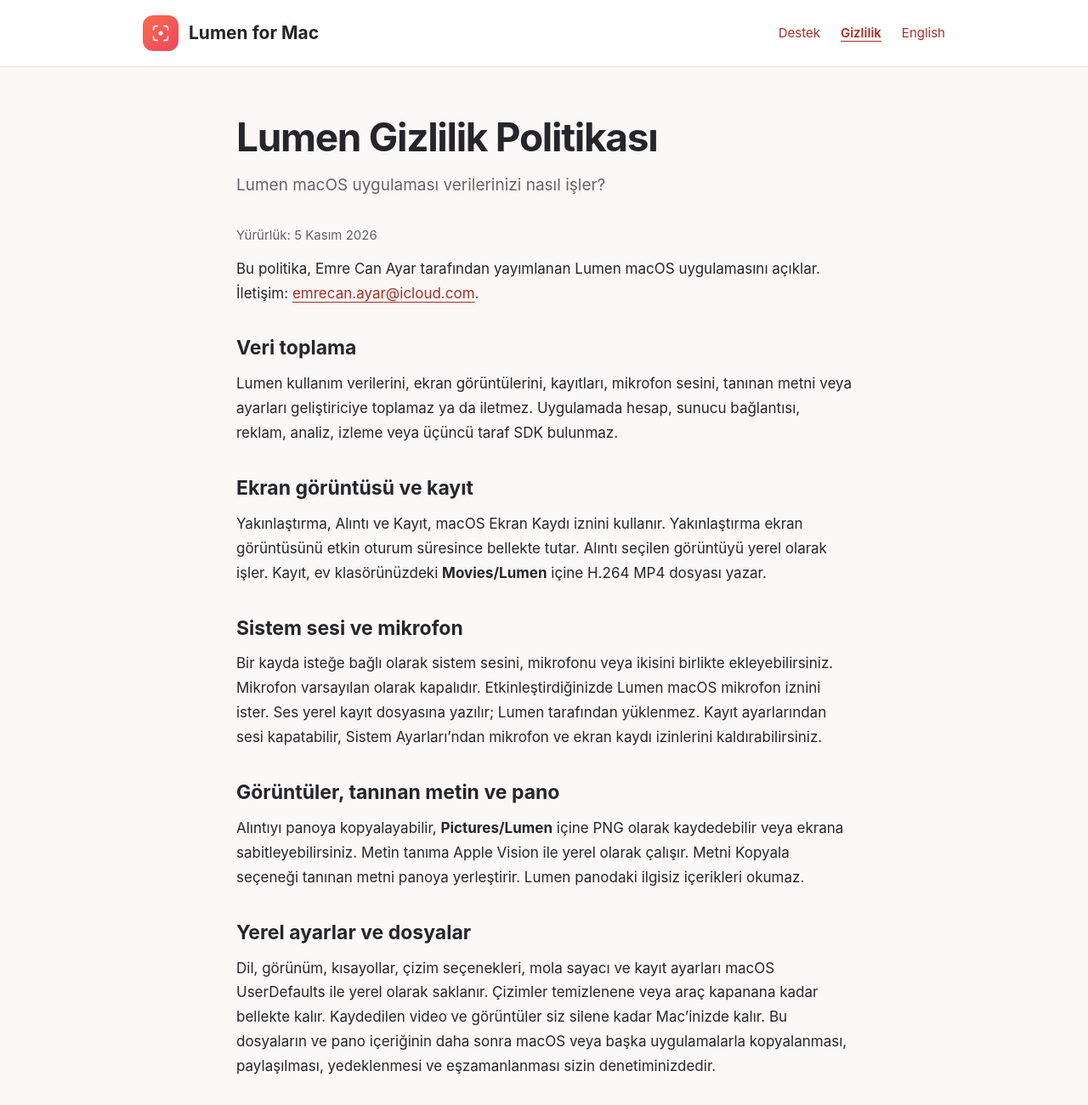
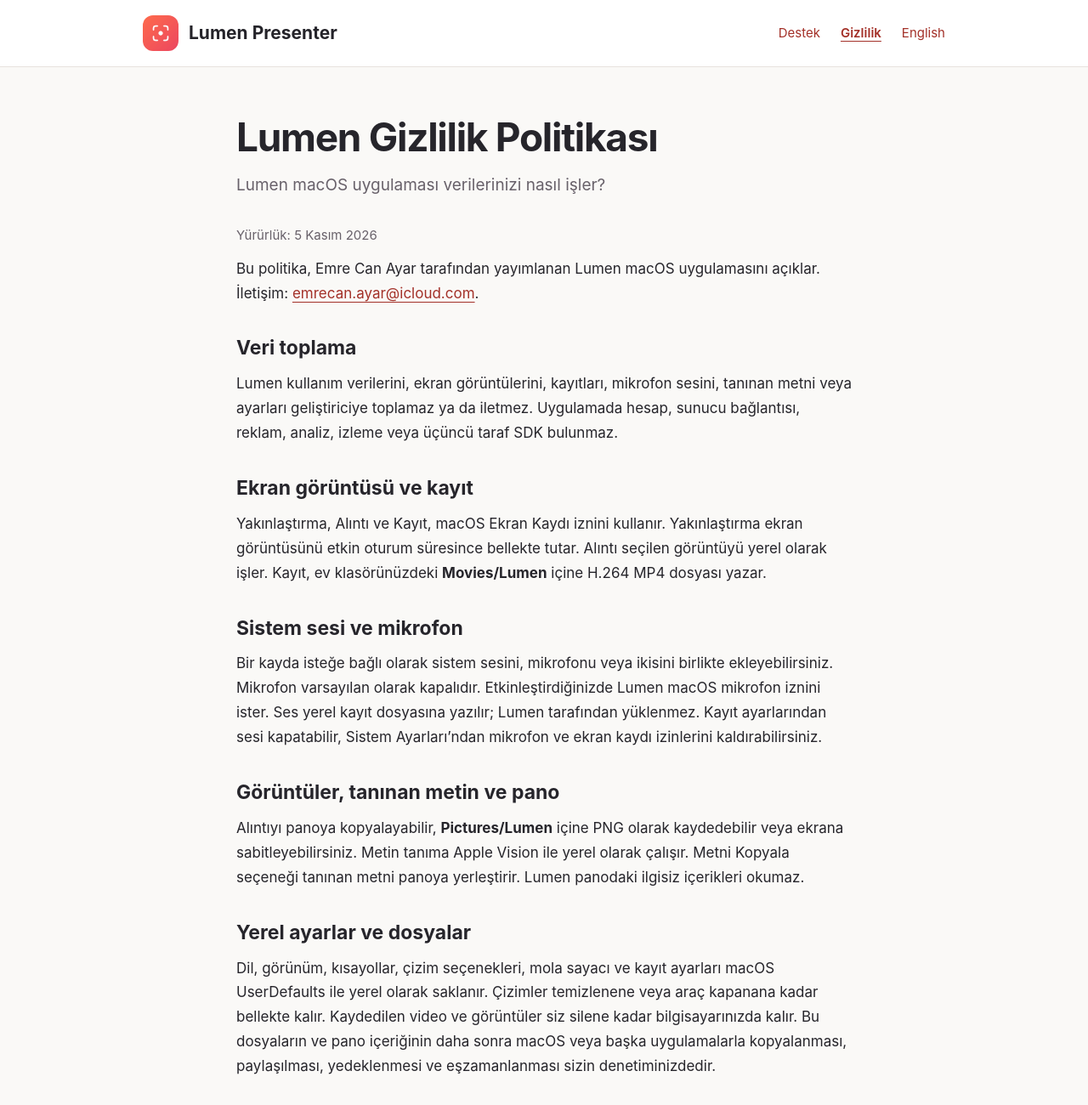
Before and after one commit to emrecanayar/lumen-support, a plain HTML site: page privacy-tr.html in a window 1280 px wide. Shown: the top 1300 px of the page at 85% size. Drawn offline with Linux system fonts and the light colour scheme.

Commit message:
Update privacy-tr.html

```diff
--- a/privacy-tr.html
+++ b/privacy-tr.html
@@ -1,10 +1,10 @@
-<!doctype html><html lang="tr"><head><meta charset="utf-8"><meta name="viewport" content="width=device-width,initial-scale=1"><title>Lumen Gizlilik Politikası</title><meta name="description" content="Lumen macOS uygulaması verilerinizi nasıl işler?"><link rel="icon" href="/lumen-support/icon.png"><link rel="stylesheet" href="/lumen-support/site.css"></head><body><header><nav aria-label="Ana gezinme"><a class="brand" href="/lumen-support/support-tr.html"><img src="/lumen-support/icon.png" width="42" height="42" alt="">Lumen for Mac</a><a href="/lumen-support/support-tr.html" >Destek</a><a href="/lumen-support/privacy-tr.html" aria-current="page">Gizlilik</a><a href="/lumen-support/privacy-en.html" lang="en" hreflang="en">English</a></nav></header><main><h1>Lumen Gizlilik Politikası</h1><p class="lede">Lumen macOS uygulaması verilerinizi nasıl işler?</p>
+<!doctype html><html lang="tr"><head><meta charset="utf-8"><meta name="viewport" content="width=device-width,initial-scale=1"><title>Lumen Gizlilik Politikası</title><meta name="description" content="Lumen macOS uygulaması verilerinizi nasıl işler?"><link rel="icon" href="/lumen-support/icon.png"><link rel="stylesheet" href="/lumen-support/site.css"></head><body><header><nav aria-label="Ana gezinme"><a class="brand" href="/lumen-support/support-tr.html"><img src="/lumen-support/icon.png" width="42" height="42" alt="">Lumen Presenter</a><a href="/lumen-support/support-tr.html" >Destek</a><a href="/lumen-support/privacy-tr.html" aria-current="page">Gizlilik</a><a href="/lumen-support/privacy-en.html" lang="en" hreflang="en">English</a></nav></header><main><h1>Lumen Gizlilik Politikası</h1><p class="lede">Lumen macOS uygulaması verilerinizi nasıl işler?</p>
 <p class="date">Yürürlük: 5 Kasım 2026</p><p>Bu politika, Emre Can Ayar tarafından yayımlanan Lumen macOS uygulamasını açıklar. İletişim: <a href="mailto:emrecan.ayar@icloud.com">emrecan.ayar@icloud.com</a>.</p>
 <h2>Veri toplama</h2><p>Lumen kullanım verilerini, ekran görüntülerini, kayıtları, mikrofon sesini, tanınan metni veya ayarları geliştiriciye toplamaz ya da iletmez. Uygulamada hesap, sunucu bağlantısı, reklam, analiz, izleme veya üçüncü taraf SDK bulunmaz.</p>
 <h2>Ekran görüntüsü ve kayıt</h2><p>Yakınlaştırma, Alıntı ve Kayıt, macOS Ekran Kaydı iznini kullanır. Yakınlaştırma ekran görüntüsünü etkin oturum süresince bellekte tutar. Alıntı seçilen görüntüyü yerel olarak işler. Kayıt, ev klasörünüzdeki <strong>Movies/Lumen</strong> içine H.264 MP4 dosyası yazar.</p>
 <h2>Sistem sesi ve mikrofon</h2><p>Bir kayda isteğe bağlı olarak sistem sesini, mikrofonu veya ikisini birlikte ekleyebilirsiniz. Mikrofon varsayılan olarak kapalıdır. Etkinleştirdiğinizde Lumen macOS mikrofon iznini ister. Ses yerel kayıt dosyasına yazılır; Lumen tarafından yüklenmez. Kayıt ayarlarından sesi kapatabilir, Sistem Ayarları’ndan mikrofon ve ekran kaydı izinlerini kaldırabilirsiniz.</p>
 <h2>Görüntüler, tanınan metin ve pano</h2><p>Alıntıyı panoya kopyalayabilir, <strong>Pictures/Lumen</strong> içine PNG olarak kaydedebilir veya ekrana sabitleyebilirsiniz. Metin tanıma Apple Vision ile yerel olarak çalışır. Metni Kopyala seçeneği tanınan metni panoya yerleştirir. Lumen panodaki ilgisiz içerikleri okumaz.</p>
-<h2>Yerel ayarlar ve dosyalar</h2><p>Dil, görünüm, kısayollar, çizim seçenekleri, mola sayacı ve kayıt ayarları macOS UserDefaults ile yerel olarak saklanır. Çizimler temizlenene veya araç kapanana kadar bellekte kalır. Kaydedilen video ve görüntüler siz silene kadar Mac’inizde kalır. Bu dosyaların ve pano içeriğinin daha sonra macOS veya başka uygulamalarla kopyalanması, paylaşılması, yedeklenmesi ve eşzamanlanması sizin denetiminizdedir.</p>
+<h2>Yerel ayarlar ve dosyalar</h2><p>Dil, görünüm, kısayollar, çizim seçenekleri, mola sayacı ve kayıt ayarları macOS UserDefaults ile yerel olarak saklanır. Çizimler temizlenene veya araç kapanana kadar bellekte kalır. Kaydedilen video ve görüntüler siz silene kadar bilgisayarınızda kalır. Bu dosyaların ve pano içeriğinin daha sonra macOS veya başka uygulamalarla kopyalanması, paylaşılması, yedeklenmesi ve eşzamanlanması sizin denetiminizdedir.</p>
 <h2>Çocuklar</h2><p>Lumen, çocuklar dahil kullanıcılardan kişisel bilgi toplamaz.</p>
 <h2>Destek e-postası</h2><p>Destek için e-posta gönderdiğinizde seçtiğiniz bilgiler ve ekler, talebin ele alınması için e-posta hizmetiniz üzerinden paylaşılır. Lumen otomatik olarak kayıt, görüntü veya tanılama bilgisi eklemez.</p>
 <h2>Değişiklikler ve iletişim</h2><p>Politika güncellemeleri yeni yürürlük tarihiyle bu adreste yayımlanır. Gizlilik soruları için <a href="mailto:emrecan.ayar@icloud.com">emrecan.ayar@icloud.com</a> adresine yazabilirsiniz.</p></main><footer>© 2026 Emre Can Ayar <a href="/lumen-support/support-tr.html">Destek</a><a href="/lumen-support/privacy-tr.html">Gizlilik</a></footer></body></html>
```
